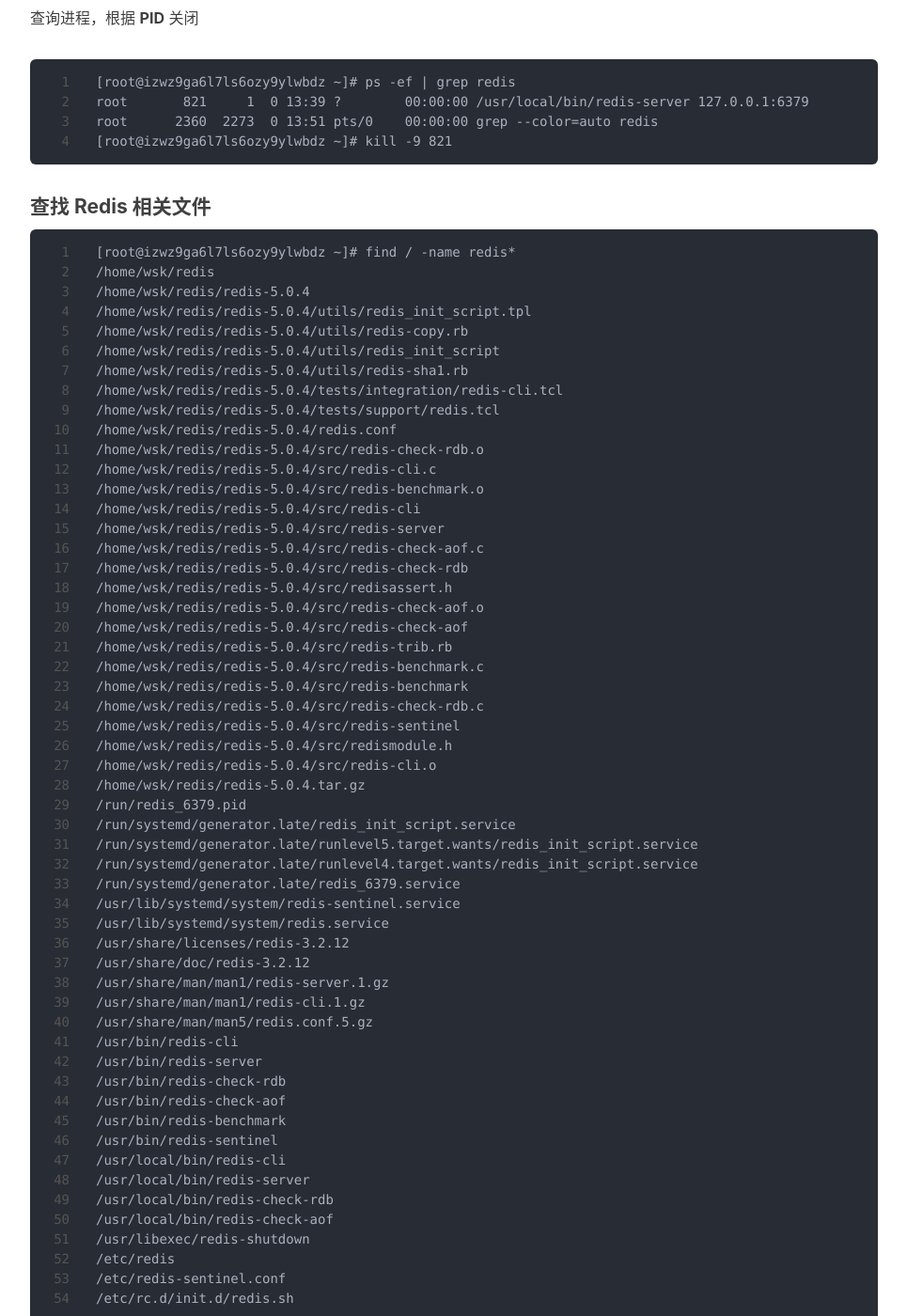
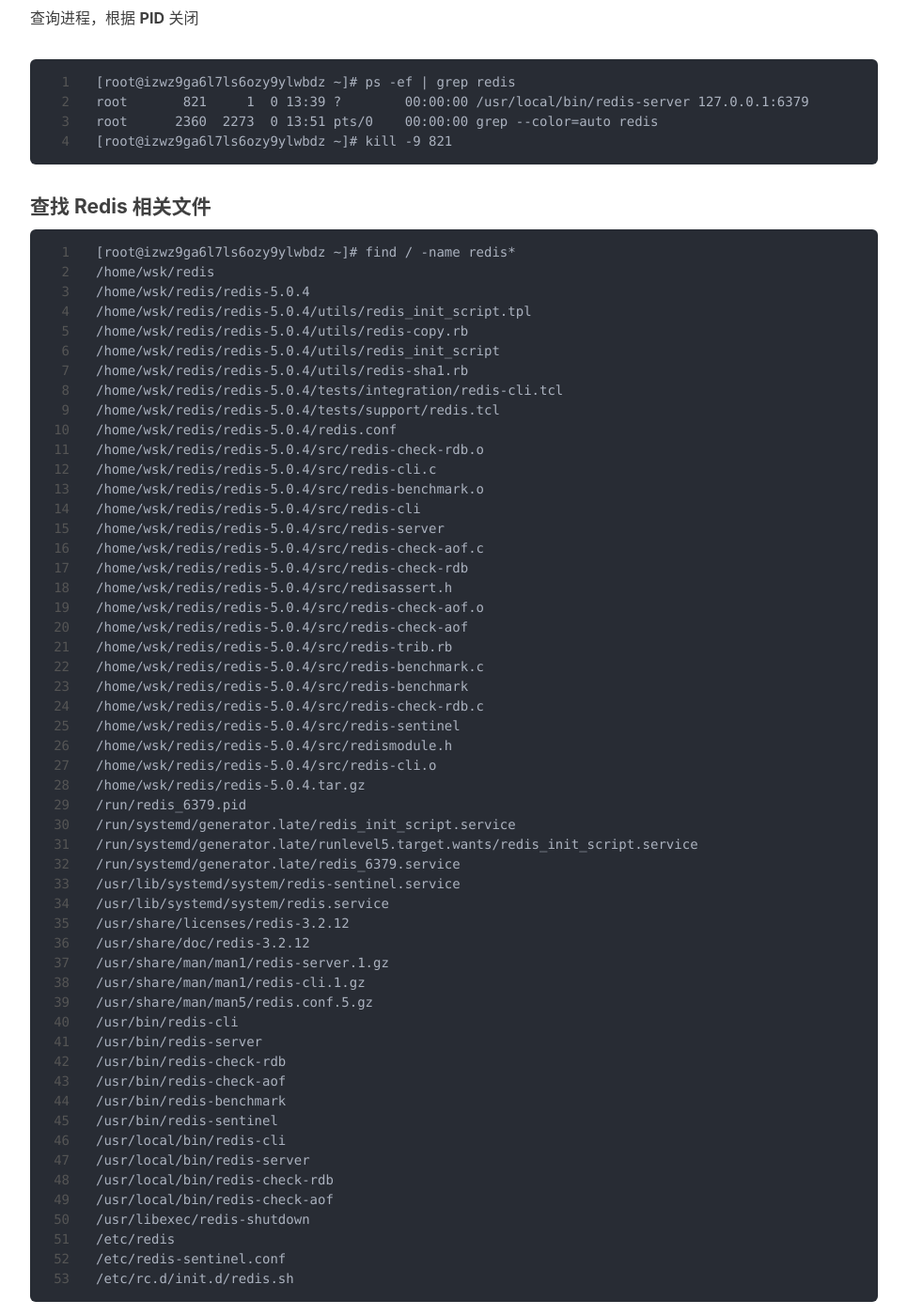
Before and after one commit to wsk1103/wsk1103.github.io, a Jekyll site: the page built from _posts/2019-01-12-centos 7 安装Redis.md, in a window 1280 px wide and 1400 px high, scrolled down 4825 px. Shown: the whole window at 94% size, without its empty margins (233-1198 px from the left). Built offline with Jekyll 4.4.1, drawn with Linux system fonts in a browser that asks for light colours; nearby versions of some CDN libraries; our own code applies the rules of GitHub Pages for plain Markdown files; comment, search, counter and statistics services are not loaded.

Commit message:
update note

```diff
--- a/_posts/2019-01-12-centos 7 安装Redis.md
+++ b/_posts/2019-01-12-centos 7 安装Redis.md
@@ -213,7 +213,6 @@ root      2360  2273  0 13:51 pts/0    00:00:00 grep --color=auto redis
 /run/redis_6379.pid
 /run/systemd/generator.late/redis_init_script.service
 /run/systemd/generator.late/runlevel5.target.wants/redis_init_script.service
-/run/systemd/generator.late/runlevel4.target.wants/redis_init_script.service
 /run/systemd/generator.late/redis_6379.service
 /usr/lib/systemd/system/redis-sentinel.service
 /usr/lib/systemd/system/redis.service
```
